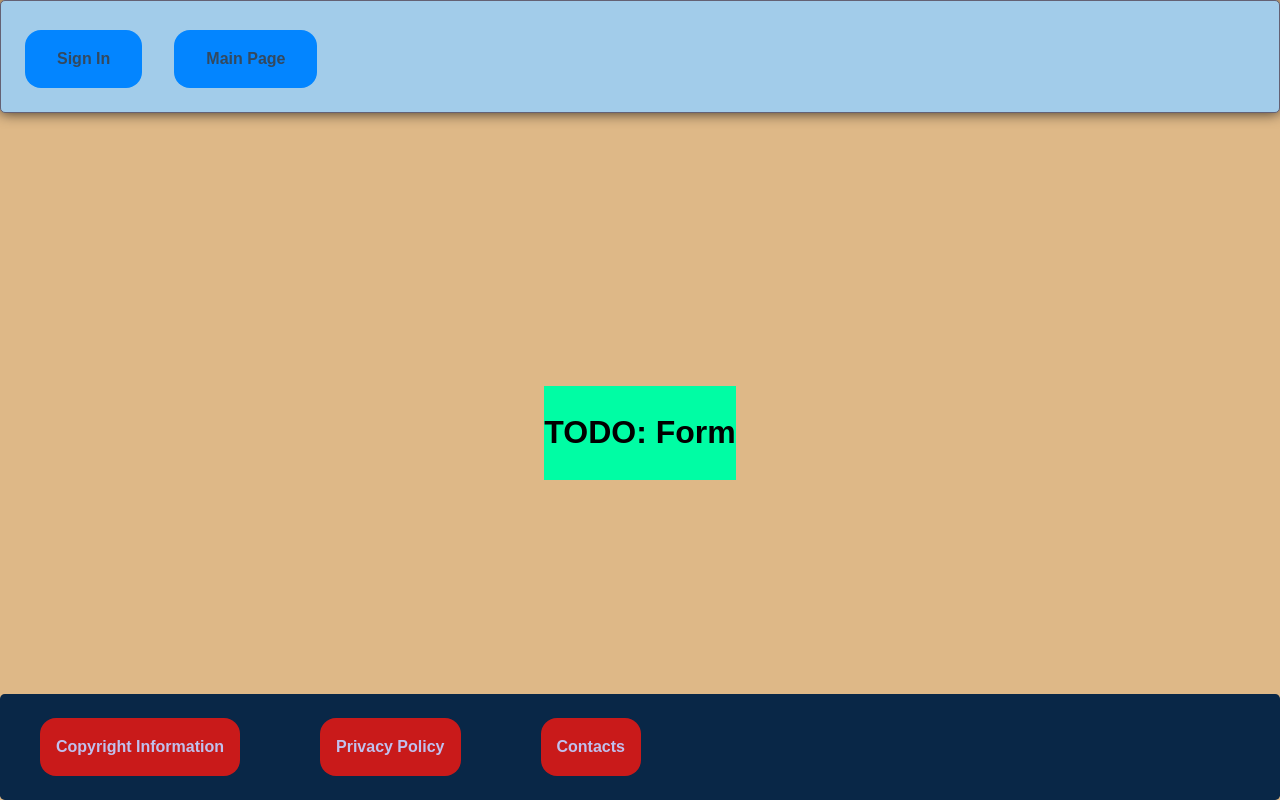
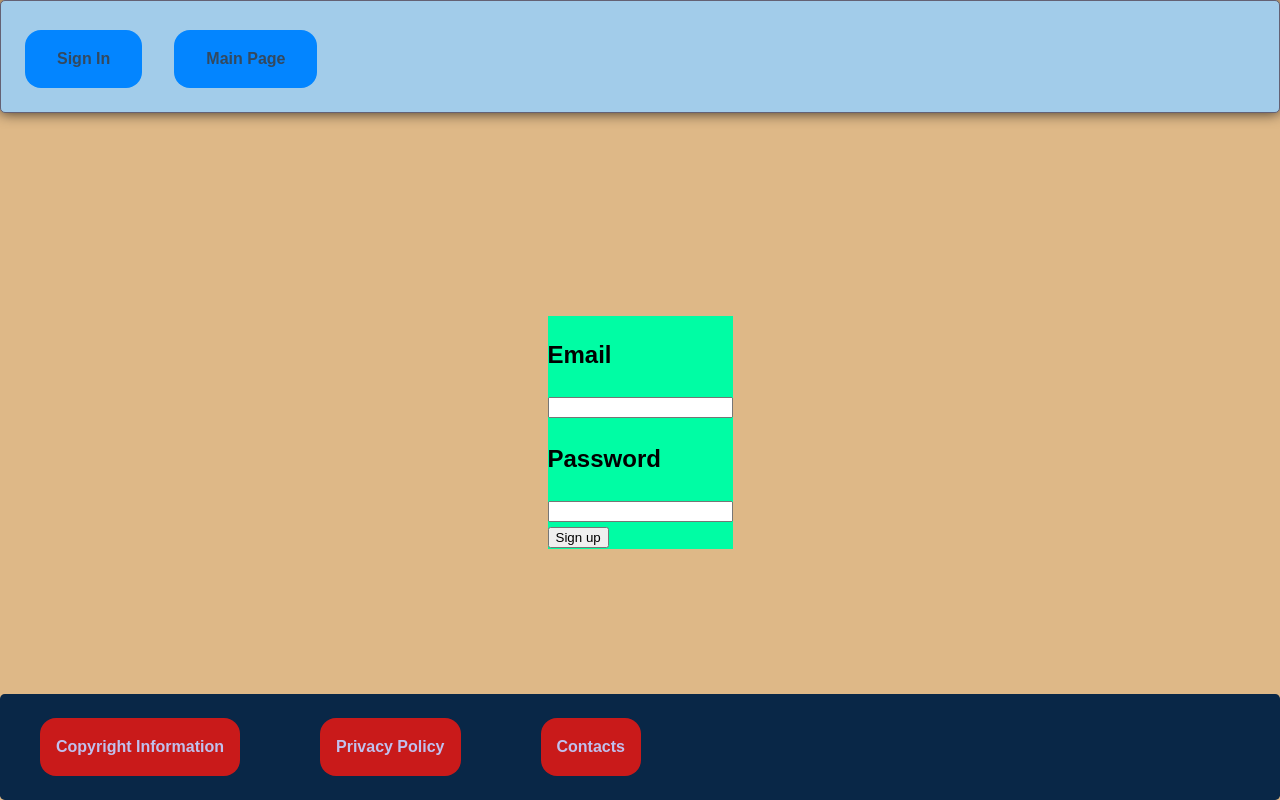
Before and after one commit to raunoraa/Group-AM-Vue, a Vue app in the folder group_am_vue/: page / in a window 1280 px wide. Built offline with nearby package versions, Linux system fonts and the light colour scheme.

Commit message:
Basic form + code
signup + code for checking errors

```diff
--- a/group_am_vue/src/views/SignupPage.vue
+++ b/group_am_vue/src/views/SignupPage.vue
@@ -5,7 +5,18 @@
     -->
     <main>
       <div class="formContainer">
-        <h1>TODO: Form</h1>
+        <form>
+          <h2>Email</h2> <input type="email" v-model="email">
+          <h2>Password</h2> <input type="password" v-model="password">
+          <!-- <div v-if="errors.length" class="error"><b>Please correct the following error(s):</b>
+            <ul>
+              <li v-for="(error,index) in errors" v-bind:key="index" v-bind:error="error"> {{ error}} </li>
+            </ul>
+          </div> -->
+          <div class="button">
+            <button class="submit" type="submit">Sign up</button>
+          </div>
+        </form>
       </div>
       <Footer class="signupFooter"></Footer>
     </main>
@@ -20,6 +31,48 @@ export default {
   components: {
     Footer
   }
+
+    /* data: {  // currently commented out, causes weird errors
+      email: '',
+      password: '',
+      errors: [],
+
+  },
+
+
+  methods: {
+
+    checkErrors: function (e) {
+      this.errors = [];
+      if (this.password.length > 15 || this.password.length < 8)
+        this.errors.push('The password needs to be between 8 and 15 characters long!')
+      if (!this.password.includes("_"))
+        this.errors.push('The password should contain an underscore')
+      this.upperCaseCount = 0
+      this.lowerCaseCount = 0
+      this.numberCount = 0
+      for (i = 0; i < this.password.length; i++) {
+        if (i = 1 && upperCaseCount != 1)
+          this.errors.push('The password should start with an uppercase character!')
+        if (this.password[i].toLowerCase() == this.password[i] && this.password[i].toUpperCase() != this.password[i])
+          this.lowerCaseCount++
+        if (this.password[i].toUpperCase() == this.password[i] && this.password[i].toLowerCase() != this.password[i])
+          this.upperCaseCount++
+        if (!isNaN(this.password[i]))
+          this.numberCount++
+      }
+      if (this.upperCaseCount == 0)
+        this.errors.push('The password should contain at least 1 uppercase character')
+      if (lowerCaseCount < 3)
+        this.errors.push('The password should contain at least two lowercase characters')
+      if (numberCount == 0)
+        this.errors.push('The password should contain at least 1 numeric value')
+      if (this.errors.length == 0 ) {
+        return true;
+      }
+    }
+
+  } */
 }
 </script>
 
```
